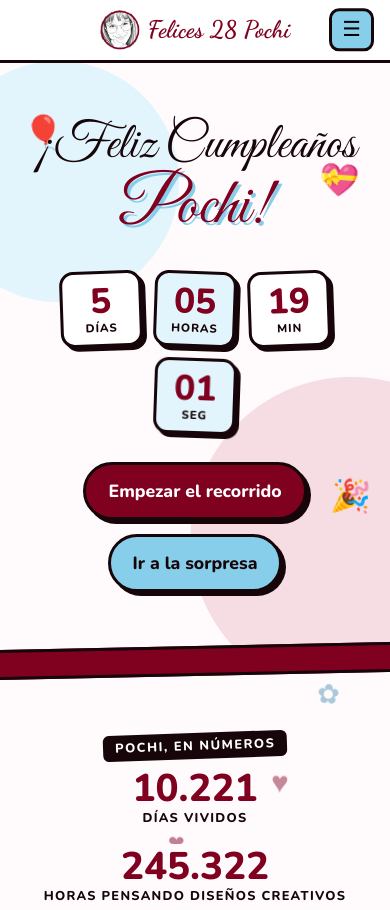
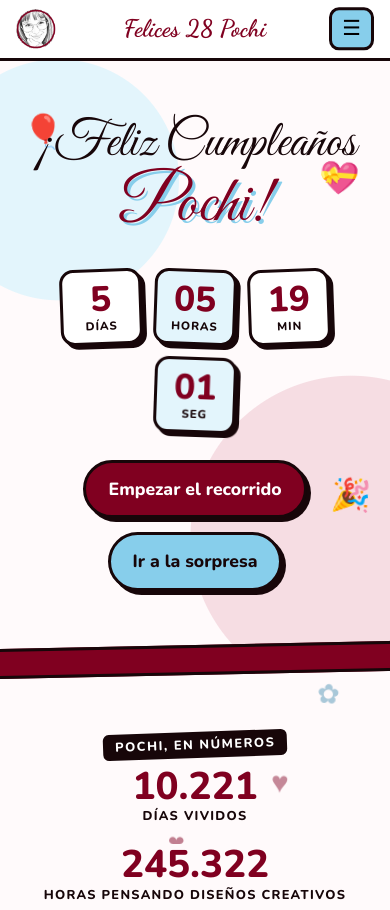
Before and after one commit to nibra3/felizcumplepochi, a plain HTML site: page index.html in a window 390 px wide. Shown: the top 910 px of the page. Drawn offline with nearby package versions, Linux system fonts and the light colour scheme.

Commit message:
Logo a la izquierda, título centrado
Co-Authored-By: Claude Opus 5.5 <noreply@anthropic.com>
Claude-Session: https://claude.ai/code/session_012wvB74wTEQTLMe4vR6kqWF

```diff
--- a/styles.css
+++ b/styles.css
@@ -585,3 +585,9 @@ button { font: inherit; cursor: pointer; }
   .nav-logo { font-size: 1.5rem; padding-inline: 48px; }
   .nav-toggle { position: absolute; right: max(16px, env(safe-area-inset-right, 0px)); top: 50%; transform: translateY(-50%); }
 }
+/* logo a la izquierda, solo el texto centrado */
+.nav-avatar { position: absolute; left: max(16px, env(safe-area-inset-left, 0px)); top: 12px; }
+@media (max-width: 760px) {
+  .nav-avatar { top: 50%; transform: translateY(-50%); }
+  .nav-logo { padding-inline: 60px; }
+}
```
